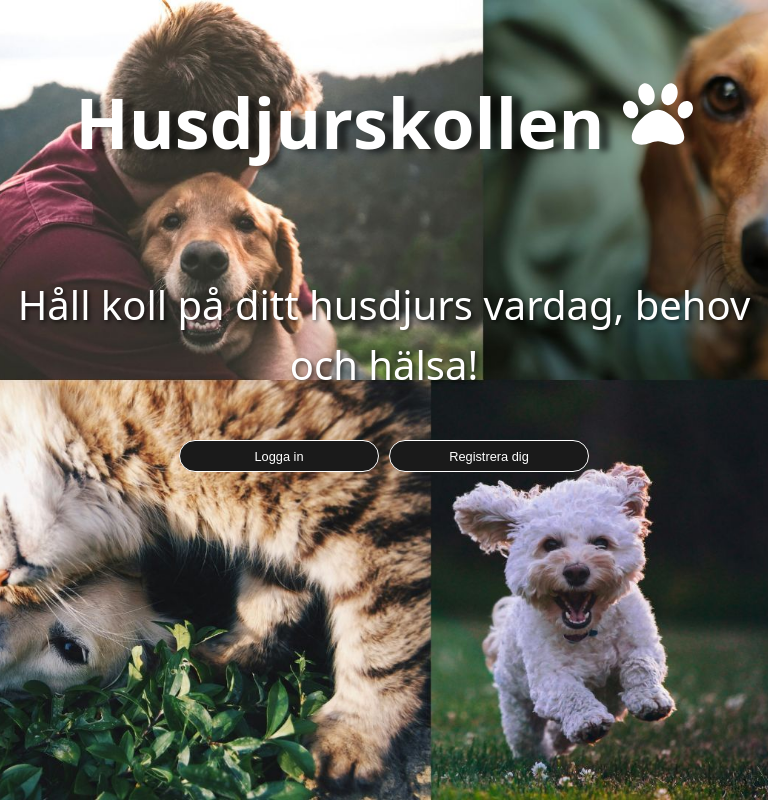
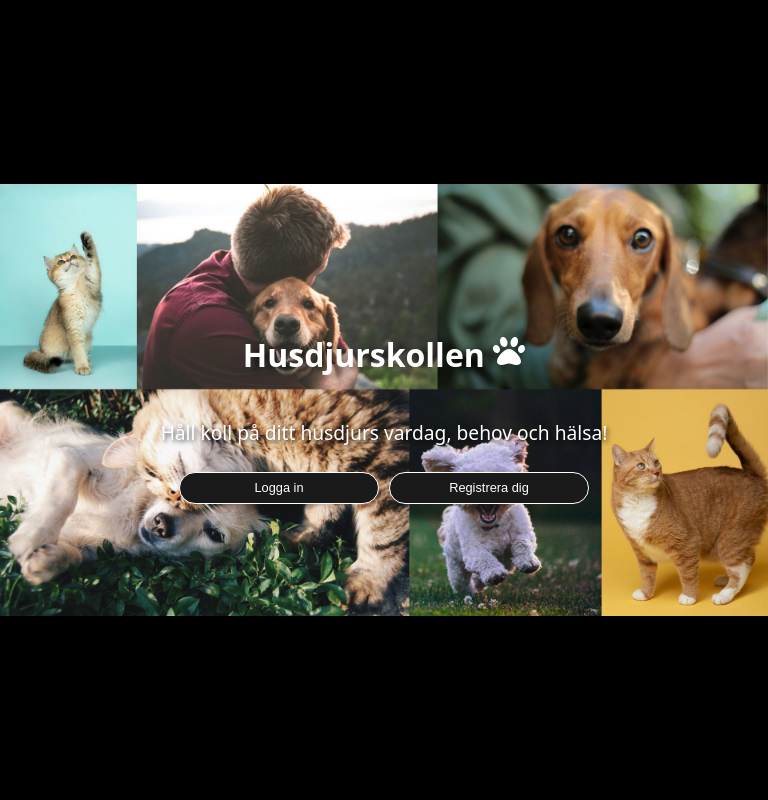
Before and after one commit to Thela1989/Husdjurskollen, a React (Vite) app in the folder husdjursApp-frontend/: page / in a window 768 px wide. Built offline with nearby package versions, Linux system fonts and the light colour scheme.

Commit message:
fixar css för mibil

```diff
--- a/husdjursApp-frontend/src/assets/index.css
+++ b/husdjursApp-frontend/src/assets/index.css
@@ -9,6 +9,7 @@
   -webkit-font-smoothing: antialiased;
   -moz-osx-font-smoothing: grayscale;
 }
+
 html,
 body {
   overscroll-behavior: none;
@@ -19,7 +20,7 @@ html {
   background-image: url("/testbilder/background.jpg");
   background-repeat: no-repeat;
   background-size: cover;
-  background-position: center top;
+  background-position: center;
   background-attachment: fixed;
   background-color: #000;
 }
@@ -36,6 +37,7 @@ body {
 .PetCare-List {
   list-style: none;
 }
+
 .hero-section {
   min-height: 100vh;
   display: flex;
@@ -43,6 +45,8 @@ body {
   align-items: flex-start;
   text-align: center;
   box-sizing: border-box;
+  flex-direction: column;
+  padding: 1rem;
 }
 
 .welcomeText {
@@ -74,7 +78,19 @@ body {
   box-sizing: border-box;
 }
 
-@media (max-width: 480px) {
+@media (max-width: 768px) {
+  html {
+    background-size: contain;
+    background-repeat: no-repeat;
+    background-position: center center;
+    background-attachment: scroll;
+    background-color: black;
+  }
+
+  body {
+    width: 100vw;
+  }
+
   .account-container {
     padding: 1rem;
     margin: 1rem auto;
@@ -99,11 +115,19 @@ body {
     font-size: 1.2rem;
     margin-top: 40px;
   }
+
+  .hero-section {
+    align-items: center;
+    justify-content: center;
+    text-align: center;
+    min-height: 100vh;
+    padding: 1rem;
+  }
 }
 
 @media (min-width: 768px) {
   .account-container {
-    max-width: 400px;
+    max-width: 700px;
   }
 }
 
@@ -146,7 +170,6 @@ a:hover {
   align-items: center;
   text-align: center;
   justify-content: center;
-  margin-bottom: 100px;
 }
 
 .HomeContainer .button-row {
@@ -156,6 +179,7 @@ a:hover {
   margin-top: 1rem;
   flex-wrap: wrap;
 }
+
 .button-row button {
   border: solid white 1.5px;
 }
--- a/husdjursApp-frontend/src/pages/HomePage.tsx
+++ b/husdjursApp-frontend/src/pages/HomePage.tsx
@@ -4,7 +4,7 @@ import { FaPaw } from "react-icons/fa";
 
 function HomePage() {
   const navigate = useNavigate();
-  // Navigerar till testkontot
+
   const handleLoginClick = () => {
     navigate("/account");
   };
@@ -21,6 +21,7 @@ function HomePage() {
         </h1>
 
         <p id="WelcomeP">Håll koll på ditt husdjurs vardag, behov och hälsa!</p>
+
         <div className="button-row">
           <button onClick={handleLoginClick}>Logga in</button>
           <button onClick={handleRegisterClick}>Registrera dig</button>
```
Also changed, not shown: husdjursApp-frontend/public/testbilder/mobile.bg.jpg (added).
